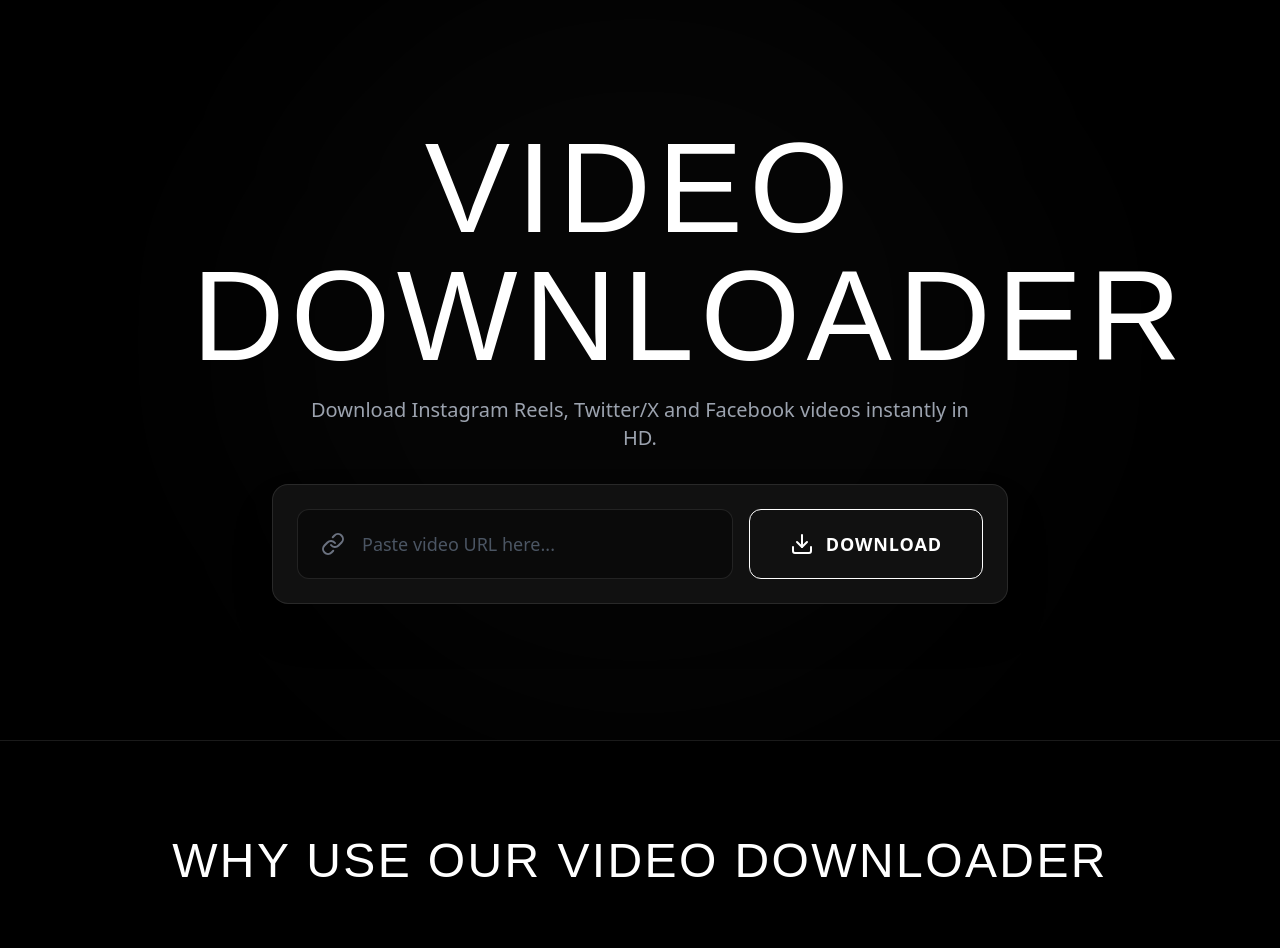
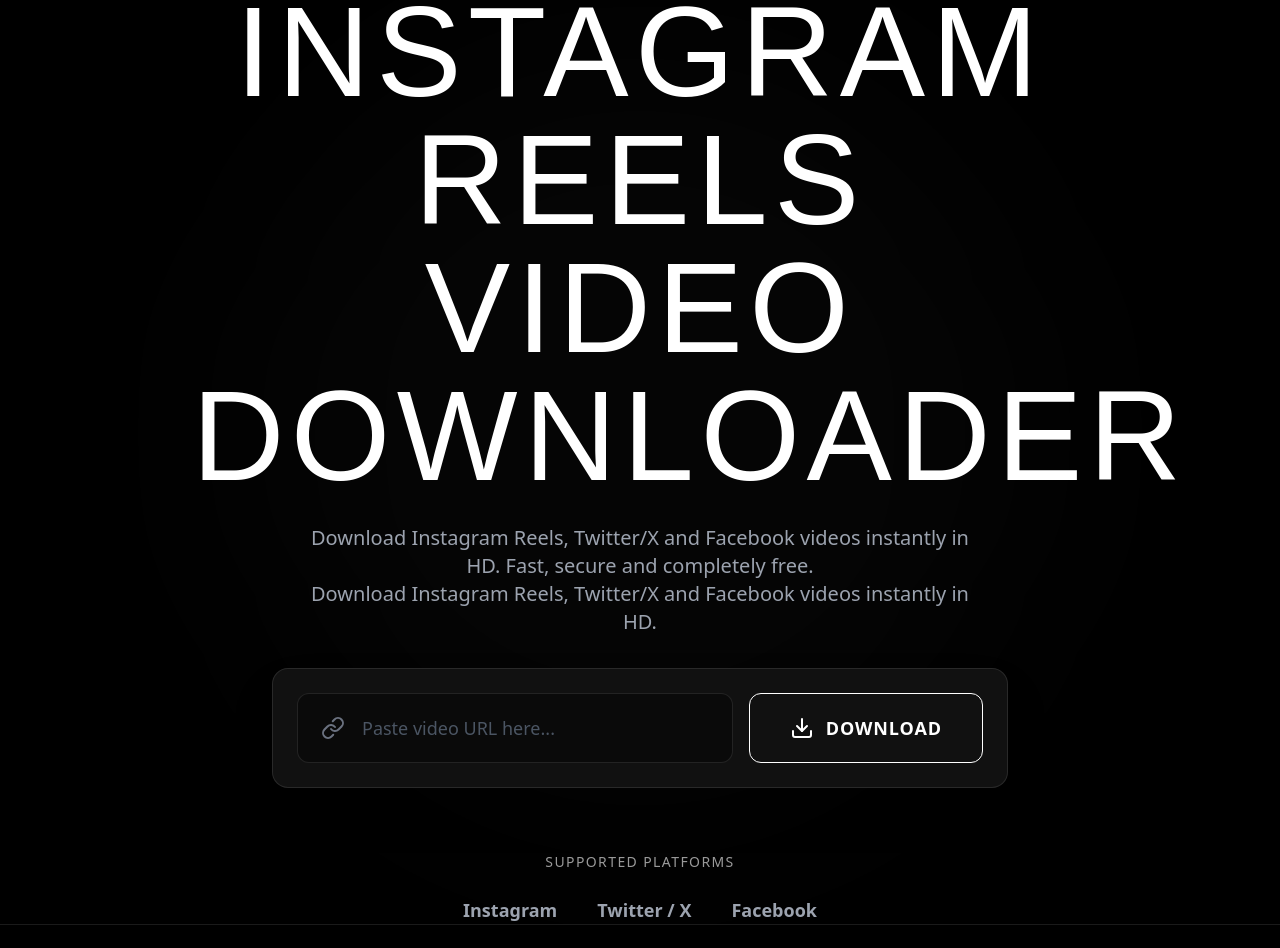
Before and after one commit to Pranayx24/VidDownloader1, a React (Vite) app in the folder frontend/: page / in a window 1280 px wide. Shown: the part 60-1008 px from the top of the page. Built offline with nearby package versions, Linux system fonts and the light colour scheme; no server answers; the HTML template or start-up script is replaced by a standard one.

Commit message:
Update App.jsx

```diff
--- a/frontend/src/App.jsx
+++ b/frontend/src/App.jsx
@@ -37,17 +37,35 @@
         <div className="absolute top-1/2 left-1/2 -translate-x-1/2 -translate-y-1/2 w-[60vw] h-[60vw] bg-white/[0.02] rounded-full blur-[100px] pointer-events-none"></div>
 
         <div className="z-10 w-full max-w-4xl mx-auto text-center mt-12 mb-8 animate-slide-up">
-          <h1 className="font-heading text-6xl md:text-8xl lg:text-9xl mb-4 tracking-wider uppercase">
-            Video Downloader
-          </h1>
+          <h1 className="font-heading text-6xl md:text-8xl lg:text-9xl mb-4 tracking-wider uppercase leading-none">
+  INSTAGRAM REELS
+  <br />
+  VIDEO DOWNLOADER
+</h1>
+
+<p className="text-lg md:text-xl text-gray-400 font-medium max-w-2xl mx-auto mt-6">
+Download Instagram Reels, Twitter/X and Facebook videos instantly in HD.
+Fast, secure and completely free.
+</p>
           <p className="text-lg md:text-xl text-gray-400 font-medium max-w-2xl mx-auto">
             Download Instagram Reels, Twitter/X and Facebook videos instantly in HD.
           </p>
         </div>
 
         <div className="z-10 w-full animate-slide-up animation-delay-200">
-          <Downloader />
-        </div>
+  <Downloader />
+</div>
+
+{/* TRUST SECTION */}
+<div className="text-center mt-16 opacity-60 text-sm tracking-widest uppercase">
+  Supported Platforms
+</div>
+
+<div className="flex justify-center gap-10 mt-6 text-gray-400 text-lg font-semibold">
+  <span>Instagram</span>
+  <span>Twitter / X</span>
+  <span>Facebook</span>
+</div>
       </section>
 
       {/* SECTION 2 - FEATURES */}
```
